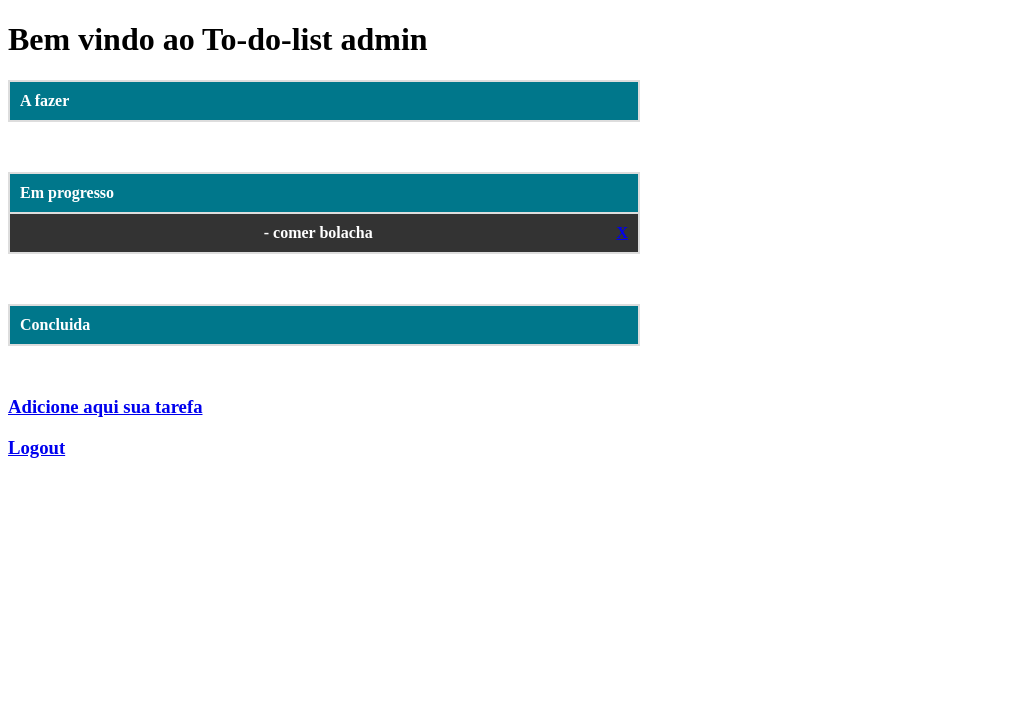
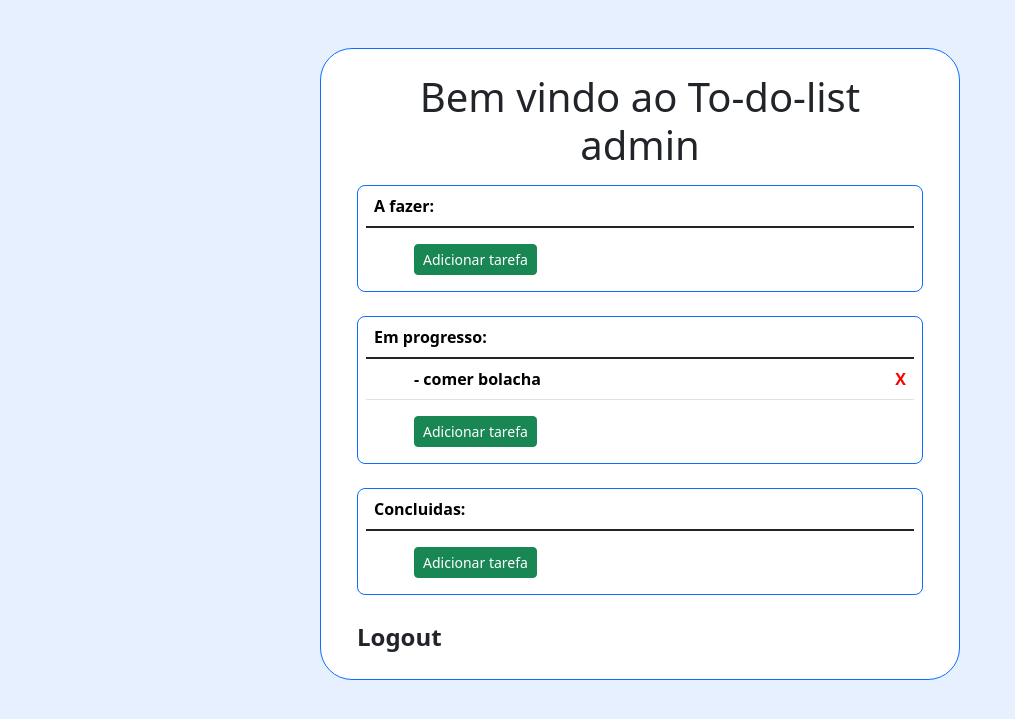
Before and after one commit to Limaster98/to-do-list-project, a Flask app: page /dashboard/ in a window 1280 px wide. Shown: the top 719 px of the page, without its empty margins (0-1015 px from the left). Run offline with Flask 3, Linux system fonts and the light colour scheme; a user stored in the database is signed in; data comes from the database, SQL or seed files in the repository; lists and menus that the app fills with data are empty.

Commit message:
feat: improve dashboard frontend

```diff
--- a/templates/dashboard.html
+++ b/templates/dashboard.html
@@ -1,62 +1,96 @@
-<!DOCTYPE html>
-<html lang="pt-br">
-<head>
-    <meta charset="UTF-8">
-    <meta name="viewport" content="width=device-width, initial-scale=1.0">
-    <title>To-do-list</title>
-</head>
-<body>
-    <h1>Bem vindo ao To-do-list {{ username }}</h1>
-    <table style="border-collapse: collapse; width: 50%; margin-bottom: 50px;">
-        <tr style="background-color: #00778b; color: white;">
-            <th style="border: 2px solid #dddddd; padding: 10px; text-align: start;">
-                A fazer
+{% extends 'base.html' %}
+
+{% block title %}
+<title>To-do-list Dashboard</title>
+{% endblock %}
+
+{% block content %}
+<div class="m-4">
+    <h1 class="text-center mb-3">Bem vindo ao To-do-list {{ username }}</h1>
+    <div class="border border-primary rounded-3 overflow-hidden w-100 px-2 mb-4">
+        <table class="table mb-2">
+            <thead>
+                <tr>
+                    <th>
+                        A fazer:
                     </th>
                 </tr>
+            </thead>
+            <tbody class="table-group-divider">
                 {% if todo_tasks %}
                     {% for task in todo_tasks %}
-            <tr style="background-color: #333333; color: white;">
-                <th style="border: 2px solid #dddddd; padding: 10px;">
-                    - {{ task.description }} <div style="float: right;"><a href="{{ url_for('dashboard.delete_task',task_id=task.id)}}">X</a></div>
+                        <tr>
+                            <th class="ps-5">
+                                - {{ task.description }}<div class="float-end"><a style="color: red;" class="text-decoration-none" href="{{ url_for('dashboard.delete_task',task_id=task.id)}}">X</a></div>
                             </th>
                         </tr>
                     {% endfor %}
                 {% endif %}
-    </table>
-    <table style="border-collapse: collapse; width: 50%; margin-bottom: 50px;">
-        <tr style="background-color: #00778b; color: white;">
-            <th style="border: 2px solid #dddddd; padding: 10px; text-align: start;">
-                Em progresso
+                <tr>
+                    <th class="ps-5" style="border: none;">
+                        <a href="{{ url_for('dashboard.add_task') }}"><button type="submit" class="btn btn-success btn-sm mt-2">Adicionar tarefa</button></a>
                     </th>
                 </tr>
+            </tbody>
+        </table>
+    </div>
+
+    <div class="border border-primary rounded-3 overflow-hidden w-100 px-2 mb-4">
+        <table class="table mb-2">
+            <thead>
+                <tr>
+                    <th>
+                        Em progresso:
+                    </th>
+                </tr>
+            </thead>
+            <tbody class="table-group-divider">
                 {% if progress_tasks %}
                     {% for task in progress_tasks %}
-            <tr style="background-color: #333333; color: white;">
-                <th style="border: 2px solid #dddddd; padding: 10px;">
-                    - {{ task.description }} <div style="float: right;"><a href="{{ url_for('dashboard.delete_task',task_id=task.id)}}">X</a></div>
+                        <tr>
+                            <th class="ps-5">
+                                - {{ task.description }}<div class="float-end"><a style="color: red;" class="text-decoration-none" href="{{ url_for('dashboard.delete_task',task_id=task.id)}}">X</a></div>
                             </th>
                         </tr>
                     {% endfor %}
                 {% endif %}
-    </table>
-    <table style="border-collapse: collapse; width: 50%; margin-bottom: 50px;">
-        <tr style="background-color: #00778b; color: white;">
-            <th style="border: 2px solid #dddddd; padding: 10px; text-align: start;">
-                Concluida
+                <tr>
+                    <th class="ps-5" style="border: none;">
+                        <a href="{{ url_for('dashboard.add_task') }}"><button type="submit" class="btn btn-success btn-sm mt-2">Adicionar tarefa</button></a>
                     </th>
                 </tr>
+            </tbody>
+        </table>
+    </div>
+
+    <div class="border border-primary rounded-3 overflow-hidden w-100 px-2 mb-4">
+        <table class="table mb-2">
+            <thead>
+                <tr>
+                    <th>
+                        Concluidas:
+                    </th>
+                </tr>
+            </thead>
+            <tbody class="table-group-divider">
                 {% if complete_tasks %}
                     {% for task in complete_tasks %}
-            <tr style="background-color: #333333; color: white;">
-                <th style="border: 2px solid #dddddd; padding: 10px;">
-                    - {{ task.description }} <div style="float: right;"><a href="{{ url_for('dashboard.delete_task',task_id=task.id)}}">X</a></div>
+                        <tr>
+                            <th class="ps-5">
+                                - {{ task.description }}<div class="float-end"><a style="color: red;" class="text-decoration-none" href="{{ url_for('dashboard.delete_task',task_id=task.id)}}">X</a></div>
                             </th>
                         </tr>
                     {% endfor %}
                 {% endif %}
+                <tr>
+                    <th class="ps-5" style="border: none;">
+                        <a href="{{ url_for('dashboard.add_task') }}"><button type="submit" class="btn btn-success btn-sm mt-2">Adicionar tarefa</button></a>
+                    </th>
+                </tr>
+            </tbody>
         </table>
-    <h3><a href="{{ url_for('dashboard.add_task') }}">Adicione aqui sua tarefa</a></h3>
+    </div>
 
-    <h3><a href="{{ url_for('user.logout') }}">Logout</a></h3>
-</body>
-</html>
+    <a class="text-decoration-none text-reset fw-bold fs-4" href="{{ url_for('user.logout') }}">Logout</a>
+</div>
+{% endblock %}
```
Lines whose indentation alone changed are shown as unchanged.
